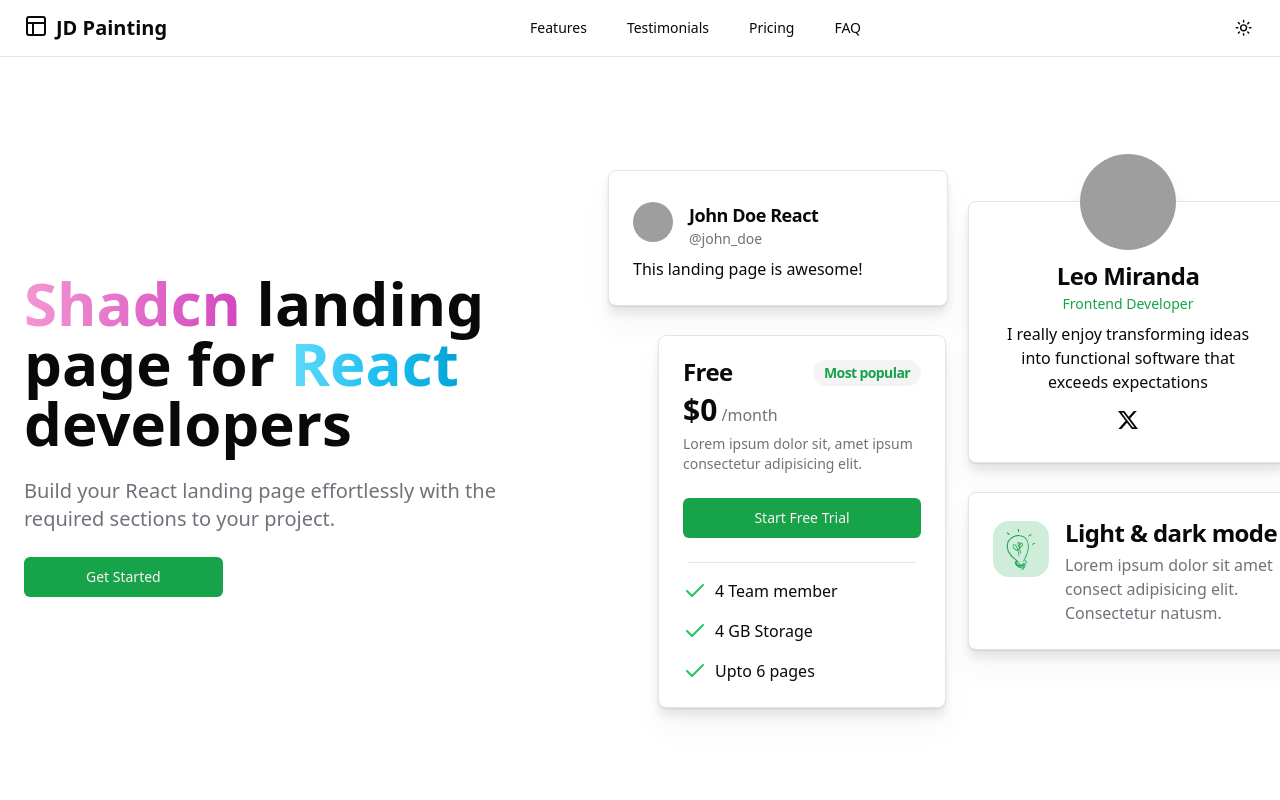
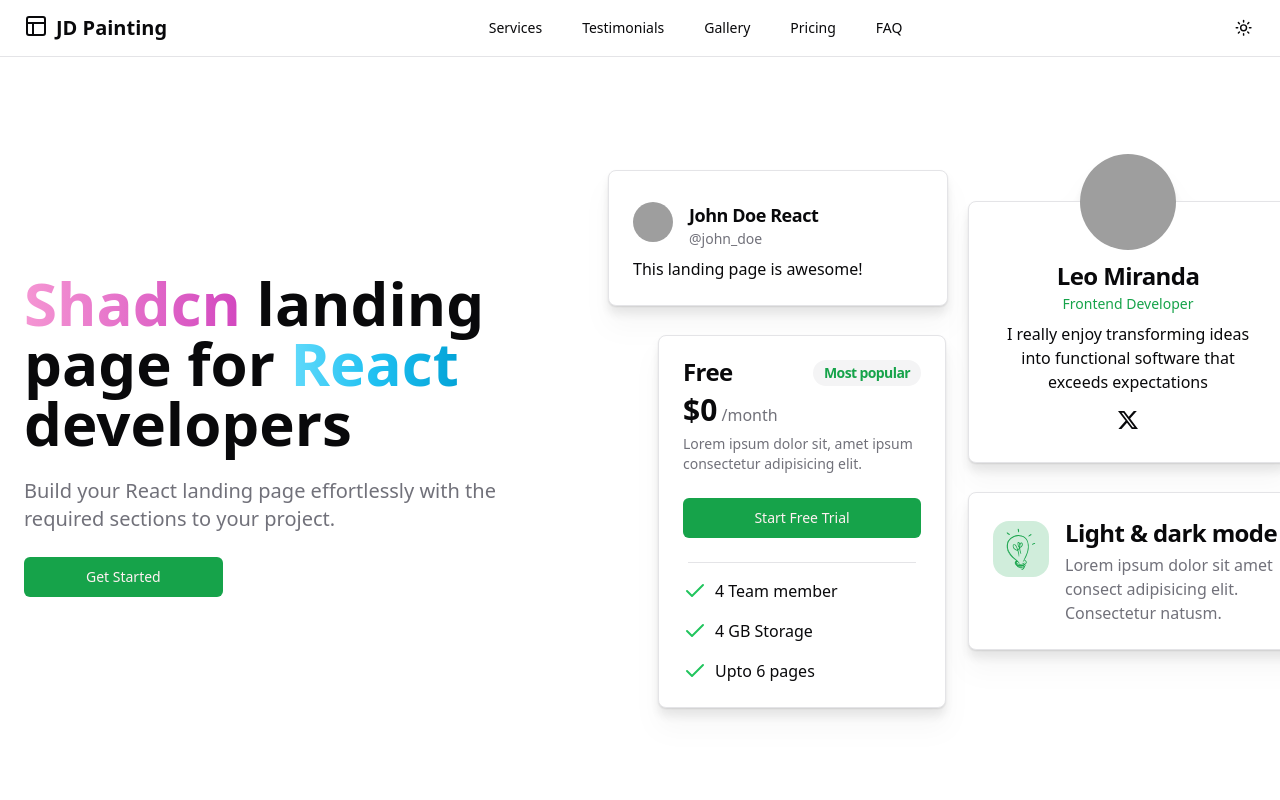
Before and after one commit to badger3000/jd-painting, an Astro site: page / in a window 1280 px wide. Shown: the top 800 px of the page. Built offline with nearby package versions, Linux system fonts and the light colour scheme; Astro itself is replaced by a stand-in of ours; grey boxes are pictures that could not be loaded.

Commit message:
updated nav items

```diff
--- a/src/components/Nav.tsx
+++ b/src/components/Nav.tsx
@@ -24,12 +24,16 @@ interface RouteProps {
 
 const routeList: RouteProps[] = [
   {
-    href: "#features",
-    label: "Features",
+    href: "#services",
+    label: "Services",
   },
   {
     href: "#testimonials",
     label: "Testimonials",
+  },
+  {
+    href: "#gallery",
+    label: "Gallery",
   },
   {
     href: "#pricing",
```
